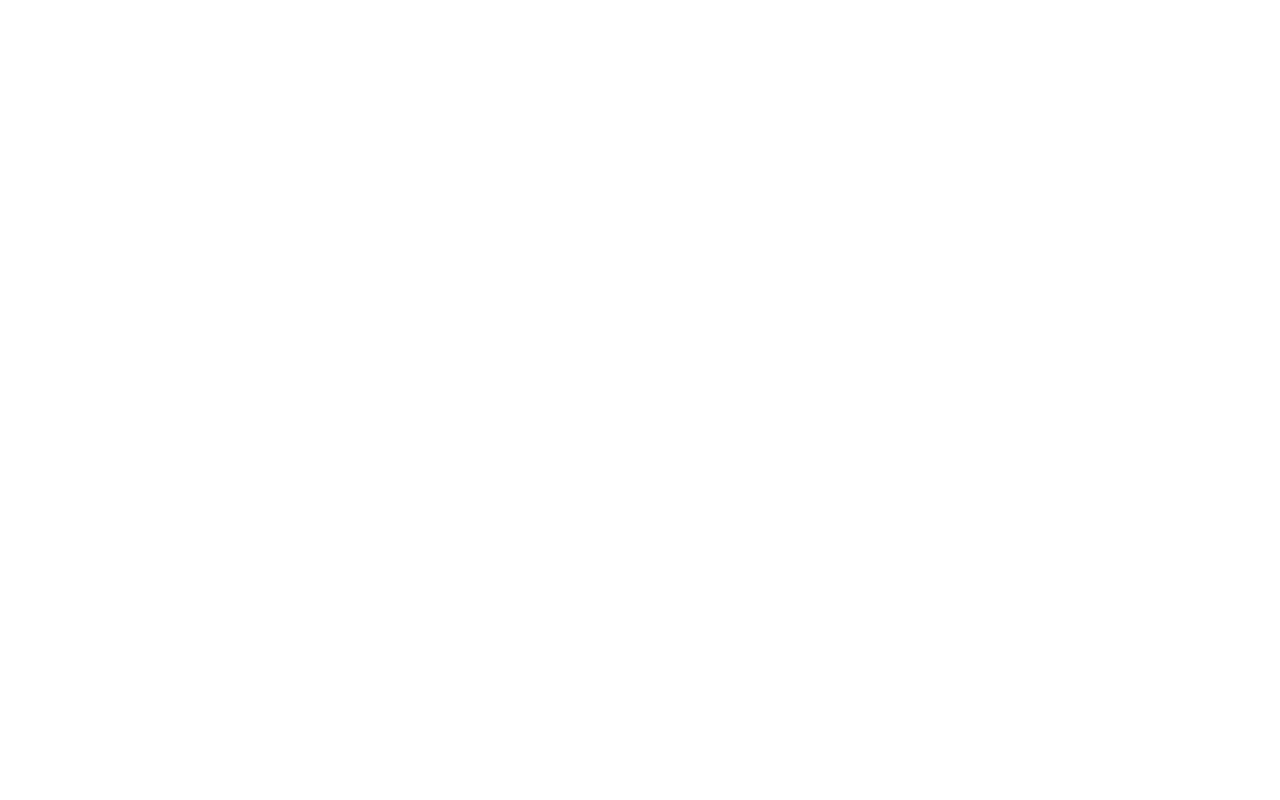
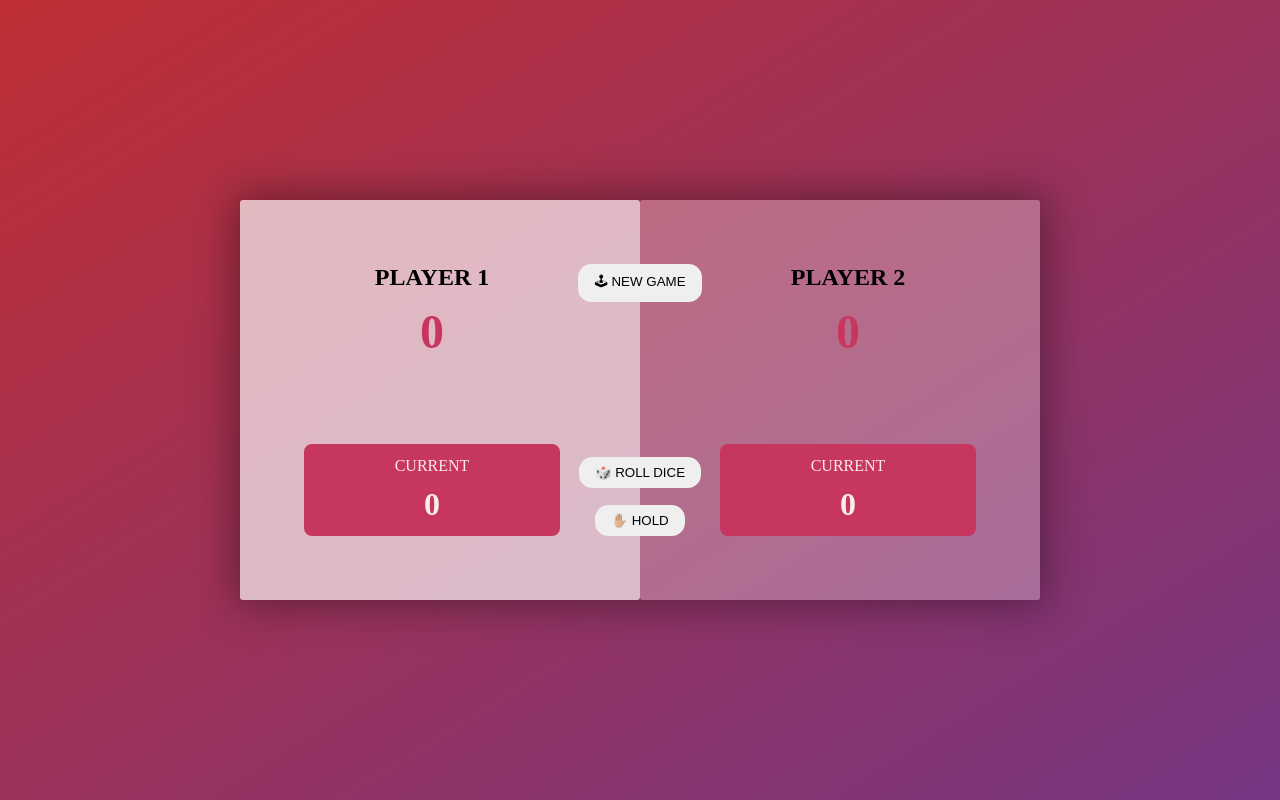
Before and after one commit to piyal-source/Dice-game, a plain HTML site: page index.html in a window 1280 px wide. Drawn offline with Linux system fonts and the light colour scheme.

Commit message:
Design done

```diff
--- a/index.html
+++ b/index.html
@@ -5,11 +5,39 @@
     <meta charset="UTF-8">
     <meta http-equiv="X-UA-Compatible" content="IE=edge">
     <meta name="viewport" content="width=device-width, initial-scale=1.0">
-    <title>Document</title>
+    <title>Dice Game</title>
+    <link rel="stylesheet" href="style.css" type="text/css" />
 </head>
 
 <body>
+    <main>
+        <section class="sec-card sec-player1 sec-highlight">
+            <section>
+                <h2>PLAYER 1</h2>
+                <p class="dice-score score score1">0</p>
+            </section>
+            <section class="sec-curr">
+                <p>CURRENT</p>
+                <P class="score curr-score1">0</P>
+            </section>
+        </section>
+        <button class="btn-new-game">🕹 NEW GAME</button>
+        <img src="#" title="Dice" alt="Dice" height="60px" class="hidden" />
+        <button class="btn-roll">🎲 ROLL DICE</button>
+        <button class="btn-hold">✋🏼 HOLD</button>
+        <section class="sec-card sec-player2 sec-other">
+            <section>
+                <h2>PLAYER 2</h2>
+                <p class="dice-score score score2">0</p>
+            </section>
+            <section class="sec-curr">
+                <p>CURRENT</p>
+                <P class="score curr-score2">0</P>
+            </section>
+        </section>
+    </main>
 
+    <script src="index.js" type="text/javascript"></script>
 </body>
 
 </html>
--- a/style.css
+++ b/style.css
@@ -0,0 +1,80 @@
+* {
+    margin: 0;
+    padding: 0;
+    box-sizing: border-box;
+}
+body {
+    background: linear-gradient(to top left, #753682 0%, #bf2e34 100%);
+    display: flex;
+    justify-content: center;
+    align-items: center;
+    min-height: 100vh;
+    text-align: center;
+}
+.hidden {
+    display: none;
+}
+main {
+    display: flex;
+    position: relative;
+    justify-content: center;
+    box-shadow: 0 0 40px 5px rgba(0, 0, 0, 0.39) ;
+    border: black;
+    width: 50rem;
+    height: 25rem;
+}
+.sec-card {
+    padding: 4rem;
+    width: 50%;
+    display: flex;
+    flex-direction: column;
+    justify-content: space-between;
+    border-radius: 0.2em;
+}
+.sec-highlight {
+    background-color: #ffffffa9;
+}
+.sec-other {
+    background-color: rgba(255, 255, 255, 0.281);
+}
+.sec-player1 {
+    padding-right: 5rem;
+}
+.sec-player2 {
+    padding-left: 5rem;
+}
+.score {
+    font-weight: bolder;
+    font-size: 2em;
+    margin-top: 5%;
+}
+.sec-curr {
+    background-color: #c7365f;
+    border-radius: 0.5em;
+    padding: 0.8rem;
+    color: #faebeb;
+}
+.dice-score {
+    color: #c7365f;
+    font-size: 3em;
+}
+img {
+    position: absolute;
+    top: 40%;
+}
+button {
+    position: absolute;
+    padding: 1% 2%;
+    border: none;
+    border-radius: 1em;
+    cursor: pointer;
+}
+.btn-new-game {
+    top: 4rem;
+}
+.btn-roll {
+    bottom: 7rem;
+}
+.btn-hold {
+    bottom: 4rem;
+}
```
